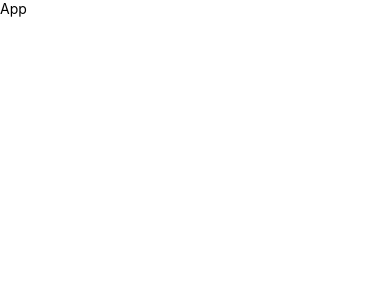
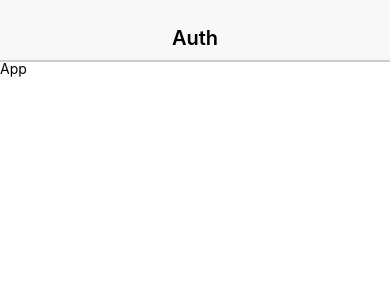
Before and after one commit to xinhezhang/auth, a React Native app: screen / in a window 390 px wide. Shown: the top 300 px of the page. Built offline with nearby package versions, Linux system fonts and the light colour scheme.

Commit message:
add Header to app

```diff
--- a/src/App.js
+++ b/src/App.js
@@ -1,10 +1,13 @@
 import React, { Component } from 'react';
 import { View, Text } from 'react-native';
+
+import { Header } from './components/common';
 
 export default class App extends Component {
   render() {
     return (
       <View>
+        <Header headerText="Auth" />
         <Text>App</Text>
       </View>
     );
```
